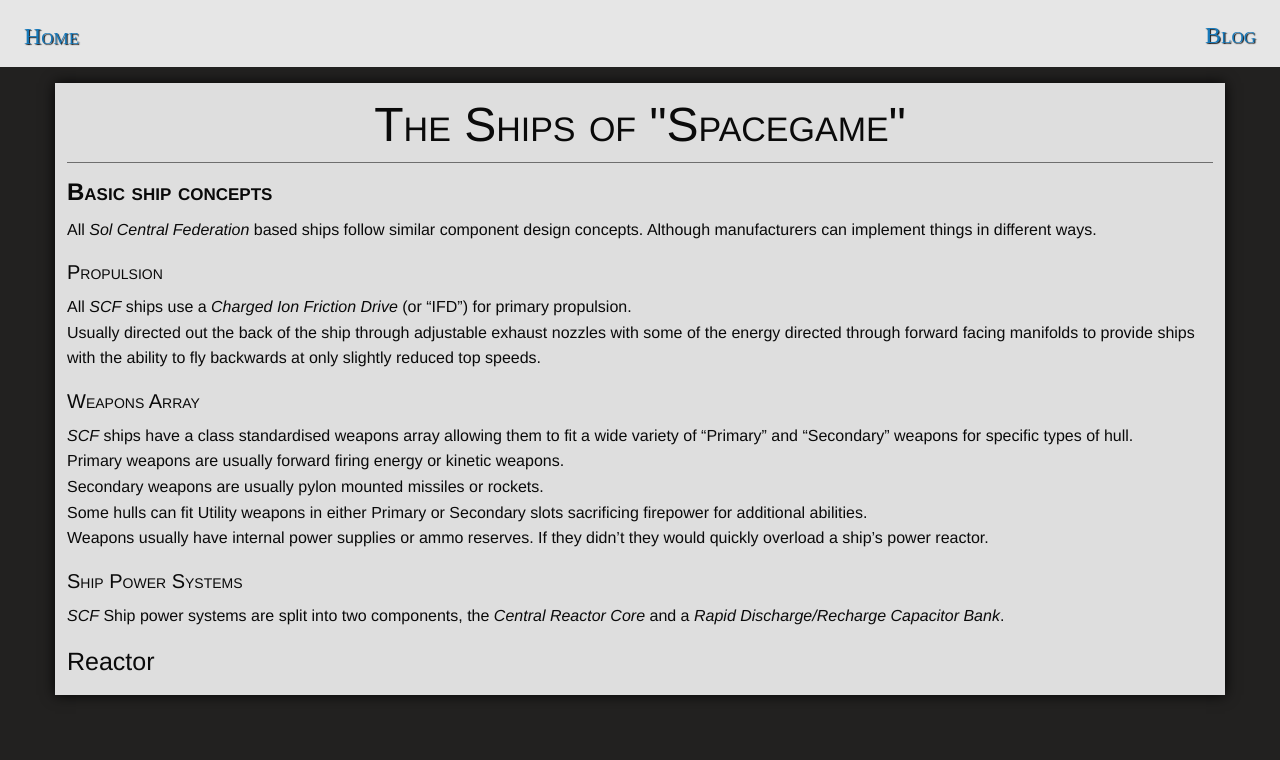
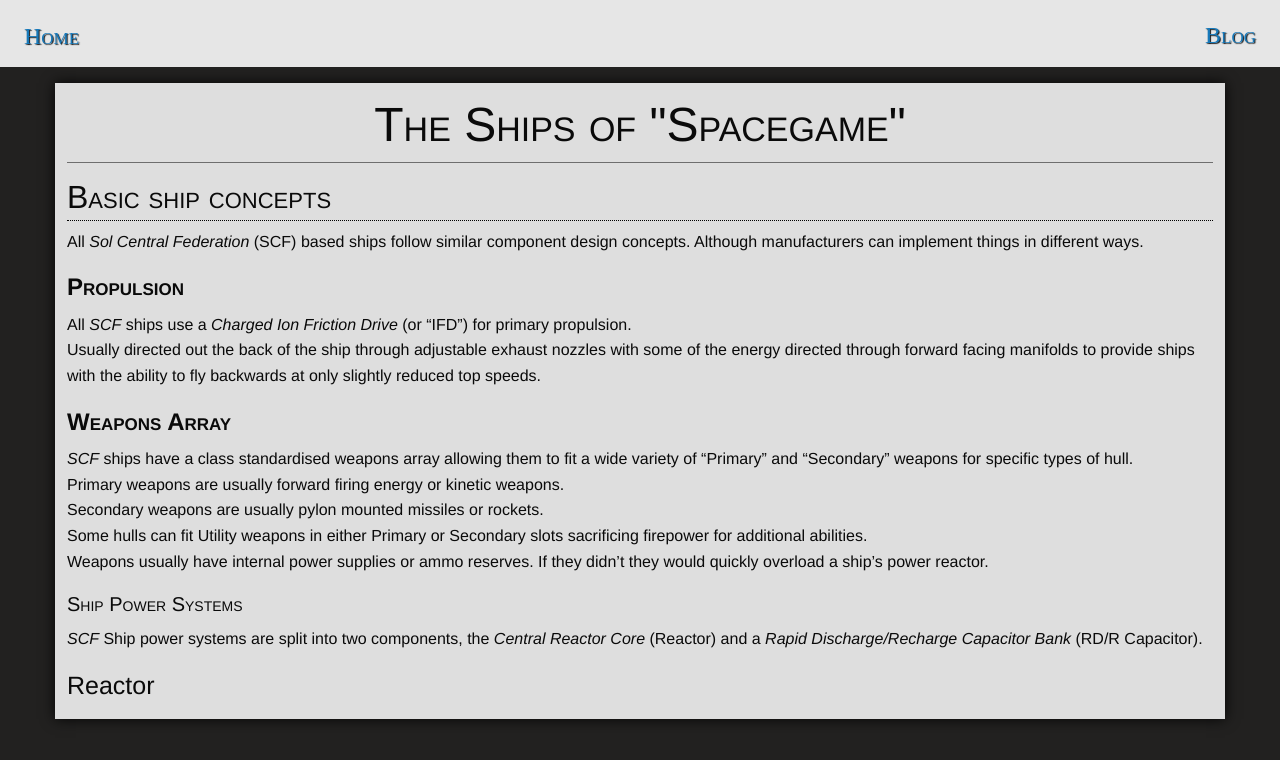
Before and after one commit to ori-sky/polar-space, a Jekyll site: the page built from designs/ships.md, in a window 1280 px wide. Shown: the top 760 px of the page. Built offline with Jekyll 4.4.1, drawn with Linux system fonts in a browser that asks for light colours; nearby versions of some CDN libraries; some web fonts are replaced; our own code applies the rules of GitHub Pages for plain Markdown files; library files that are not in the unit come from our copies.

Commit message:
designs/ships.md updated from https://stackedit.io/

```diff
--- a/designs/ships.md
+++ b/designs/ships.md
@@ -1,14 +1,14 @@
 ---
 title: The Ships of "Spacegame"
 ---
-## Basic ship concepts
-All *Sol Central Federation* based ships follow similar component design concepts. Although manufacturers can implement things in different ways.
+# Basic ship concepts
+All *Sol Central Federation* (SCF) based ships follow similar component design concepts. Although manufacturers can implement things in different ways.
 
-### Propulsion
+## Propulsion
 All *SCF* ships use a *Charged Ion Friction Drive* (or "IFD") for primary propulsion.
 Usually directed out the back of the ship through adjustable exhaust nozzles with some of the energy directed through forward facing manifolds to provide ships with the ability to fly backwards at only slightly reduced top speeds.
 
-### Weapons Array
+## Weapons Array
 *SCF* ships have a class standardised weapons array allowing them to fit a wide variety of "Primary" and "Secondary" weapons for specific types of hull.
 Primary weapons are usually forward firing energy or kinetic weapons.
 Secondary weapons are usually pylon mounted missiles or rockets.
@@ -16,11 +16,11 @@ Some hulls can fit Utility weapons in either Primary or Secondary slots sacrific
 Weapons usually have internal power supplies or ammo reserves. If they didn't they would quickly overload a ship's power reactor.
 
 ### Ship Power Systems
-*SCF* Ship power systems are split into two components, the *Central Reactor Core* and a *Rapid Discharge/Recharge Capacitor Bank*.
+*SCF* Ship power systems are split into two components, the *Central Reactor Core* (Reactor) and a *Rapid Discharge/Recharge Capacitor Bank* (RD/R Capacitor).
 #### Reactor
 
 <!--stackedit_data:
 eyJwcm9wZXJ0aWVzIjoiZXh0ZW5zaW9uczpcbiAgcHJlc2V0Oi
-BnZm1cbiIsImhpc3RvcnkiOlstMTM4NjMzNTE2NywtMTAzNDAy
+BnZm1cbiIsImhpc3RvcnkiOlstMTQwNDU5Nzk3NCwtMTAzNDAy
 NTkxN119
 -->
```
